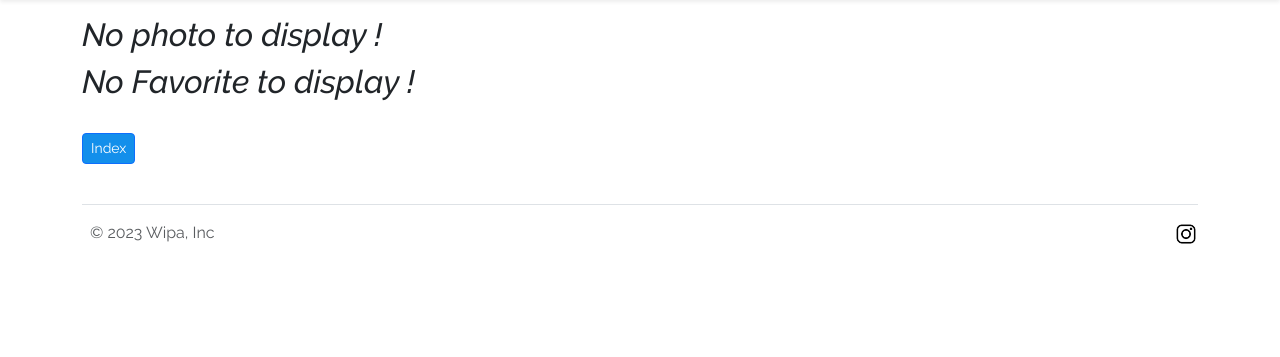
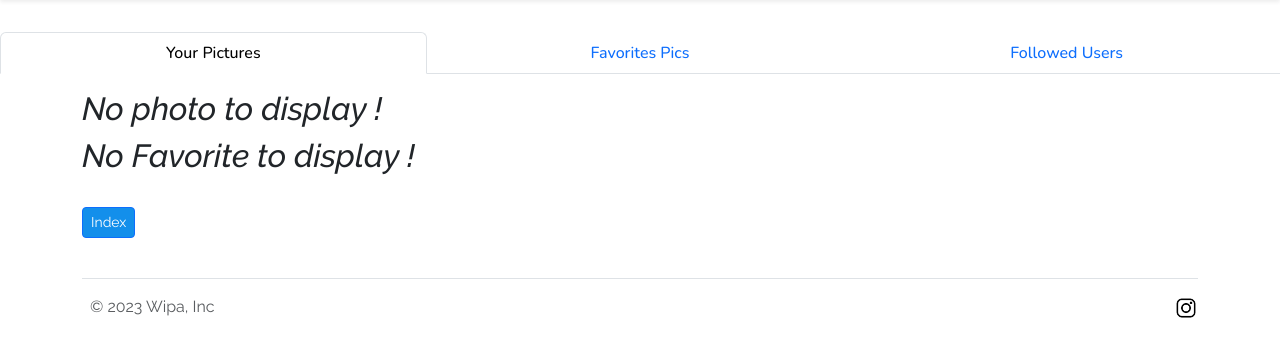
Before and after one commit to WildCodeSchool/032023_P2_Php_Lyon_Wipa, a PHP site: template src/View/User/profil.html.twig in a window 1280 px wide. Shown: the part 57-414 px from the top of the page. Run offline with PHP 8.4, Linux system fonts and the light colour scheme; the template is opened without the code that fills it, so the values that code supplies are empty; some libraries are stand-ins or nearby versions.

Commit message:
adding tabs

```diff
--- a/src/View/User/profil.html.twig
+++ b/src/View/User/profil.html.twig
@@ -3,7 +3,7 @@
 {% endblock %}
 {% block content %}
 	<div class="container d-flex justify-content-start">
-		<div class="col-12 col-md-6 mt-3">
+		<div class="col-12 col-md-6 mt-3 mb-3">
 			{% if user %}
 				<h1>Hello
 					{{ user.username }}
@@ -11,6 +11,26 @@
 			{% endif %}
 		</div>
 	</div>
+	{# Tabs navigation #}
+	<ul class="nav nav-tabs nav-justified mb-3" id="profilTab" role="tablist">
+		<li class="nav-item" role="presentation">
+			<a class="nav-link active" id="userPhotos" data-bs-toggle="tab"
+			href="#userPhotos" role="tab" aria-controls="userPhotos" aria-selected="true">Your Pictures</a>
+		</li>
+		<li class="nav-item" role="presentation">
+			<a class="nav-link" id="favoritePics" data-bs-toggle="tab"
+			href="#favoritePics" role="tab" aria-controls="favoritePics" aria-selected="false">Favorites Pics</a>
+		</li>
+		<li class="nav-item" role="presentation">
+			<a class="nav-link" id="followedUsers" data-bs-toggle="tab"
+			href="#followedUsers" role="tab" aria-controls="followedUsers" aria-selected="false">Followed Users</a>
+		</li>
+	</ul>
+	{# End tabs navigation #}
+
+	<div class="tab-content" id="profilTabContent">
+		{# display users photo in 1st tab #}
+		<div class="tab-pane fade show active" id="userPhotos" role="tabpanel" aria-labelledby="userPhotos-tab">
 			{% if userPhotos %}
 				<div class="container d-flex">
 					<div class="d-flex flex-column">
@@ -69,7 +89,9 @@
 					</h2>
 				</div>
 			{% endif %}
-
+		</div>
+		{# display favorites photo in 2nd tab #}
+		<div class="tab-pane fade show active" id="favoritePics" role="tabpanel" aria-labelledby="favoritePics-tab">
 			{% if photos %}
 				<div class="container d-flex">
 					<div class="d-flex flex-column">
@@ -185,11 +207,14 @@
 						</h2>
 					</div>
 				{% endif %}
+		</div>
 		<div class="container d-flex justify-content-start">
 			<div class="col-12 col-md-6">
 				<a class="btn btn-primary mb-3 mt-4 btn-sm" href="/">Index</a>
 			</div>
 		</div>
+	</div>
+
 	{% endblock %}
 	{% block javascript %}
 		<script src="assets/js/jsindex.js"></script>
```
Lines whose indentation alone changed are shown as unchanged.
